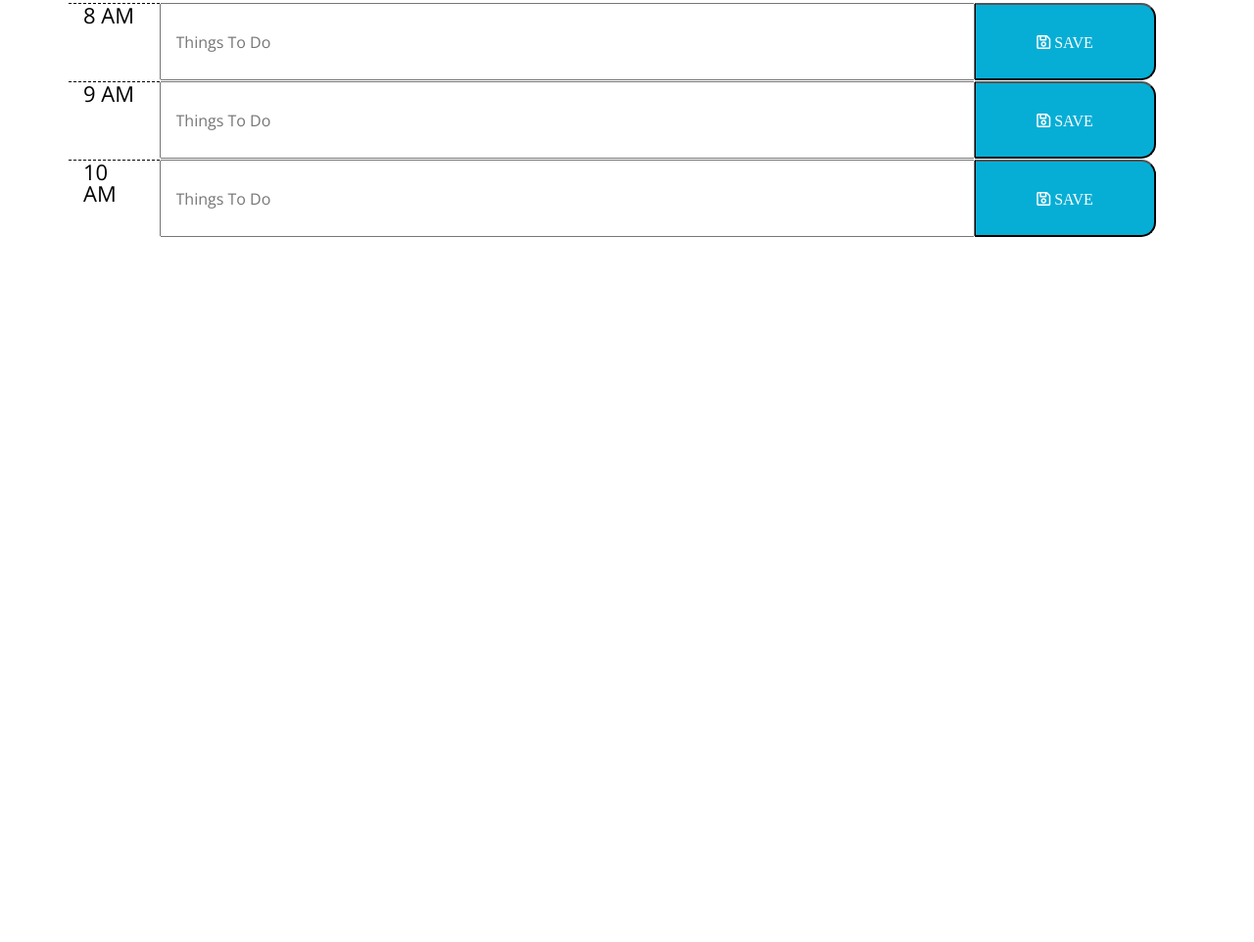
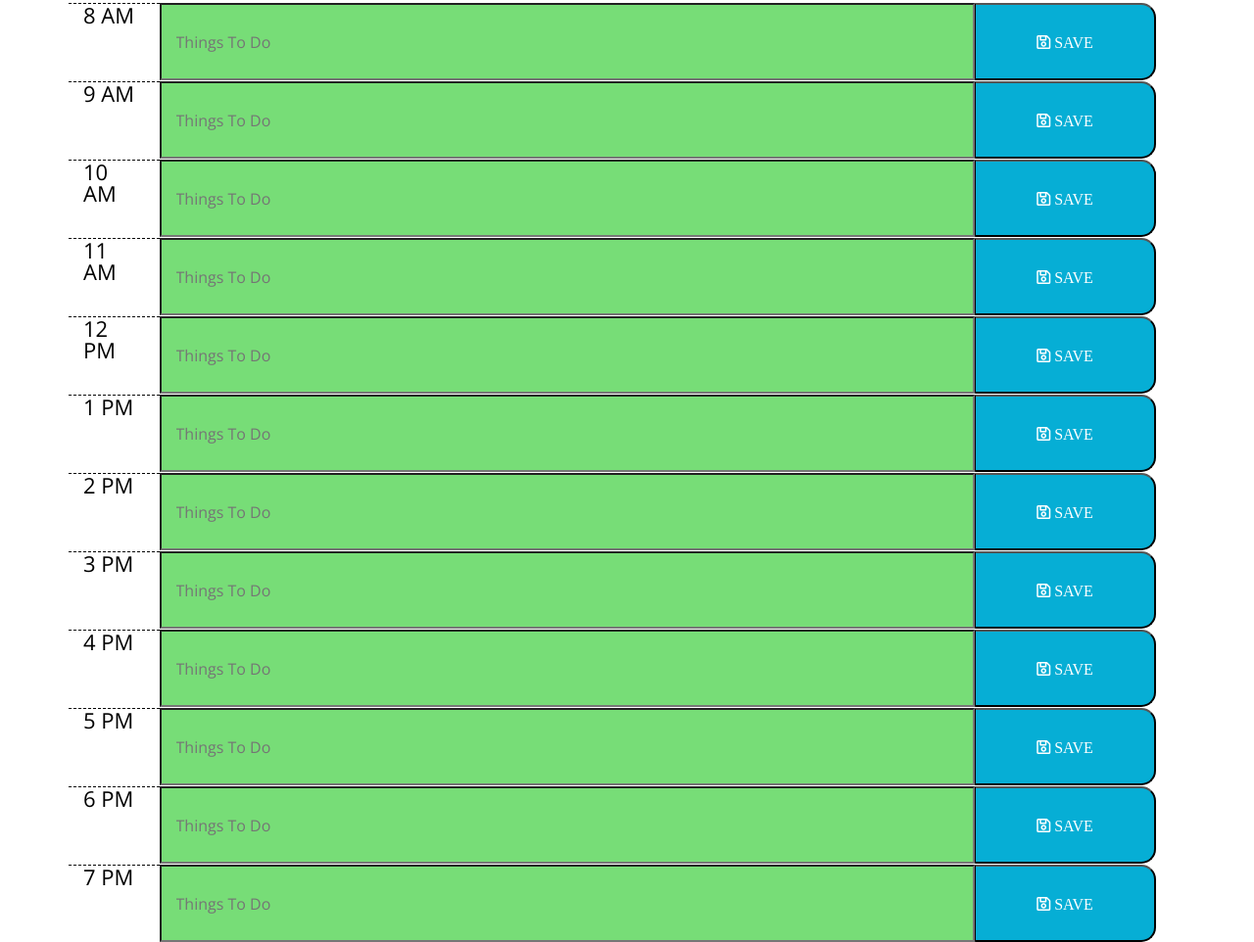
Before and after one commit to markkimeyer/daily-planner, a plain HTML site: page planner.html in a window 1280 px wide. Shown: the part 334-1296 px from the top of the page at 98% size. Before the commit the page ends 800 px from the top, so only its background shows below. Drawn offline with nearby package versions, Linux system fonts and the light colour scheme.

Commit message:
past present future working

```diff
--- a/planner.html
+++ b/planner.html
@@ -31,25 +31,70 @@
     </header>
     <div class="container">
       <!-- Timeblocks go here -->
-      <div class="row input-group lg-3" id = "8am">
+      <div class="row input-group lg-3">
         <p class = "col-lg-1 hour">8 AM</p>
-        <input type = "text" class="text-body col-lg-9" placeholder="Things To Do">
+        <input type = "text" class="text-body col-lg-9" placeholder="Things To Do" data-value = "8">
         <button class= "saveBtn col-lg-2"><src= i class = "far fa-save"></i> SAVE</button>
       </div>
-      <div class="row input-group lg-3" id = "9am">
+      <div class="row input-group lg-3">
         <p class = "col-lg-1 hour">9 AM</p>
-        <input type = "text" class="text-body col-lg-9" placeholder="Things To Do">
+        <input type = "text" class="text-body col-lg-9" placeholder="Things To Do"  data-value = "9">
         <button class= "saveBtn col-lg-2"><src= i class = "far fa-save"></i> SAVE</button>
       </div>
-      <div class="row input-group lg-3" id = "10am">
+      <div class="row input-group lg-3">
         <p class = "col-lg-1 hour">10 AM</p>
-        <input type = "text" class="text-body col-lg-9" placeholder="Things To Do">
+        <input type = "text" class="text-body col-lg-9" placeholder="Things To Do" data-value = "10">
+        <button class= "saveBtn col-lg-2"><src= i class = "far fa-save"></i> SAVE</button>
+      </div>
+      <div class="row input-group lg-3">
+        <p class = "col-lg-1 hour">11 AM</p>
+        <input type = "text" class="text-body col-lg-9" placeholder="Things To Do"  data-value = "11">
+        <button class= "saveBtn col-lg-2"><src= i class = "far fa-save"></i> SAVE</button>
+      </div>
+      <div class="row input-group lg-3">
+        <p class = "col-lg-1 hour">12 PM</p>
+        <input type = "text" class="text-body col-lg-9" placeholder="Things To Do" data-value = "12">
+        <button class= "saveBtn col-lg-2"><src= i class = "far fa-save"></i> SAVE</button>
+      </div>
+      <div class="row input-group lg-3">
+        <p class = "col-lg-1 hour">1 PM</p>
+        <input type = "text" class="text-body col-lg-9" placeholder="Things To Do" data-value = "13">
+        <button class= "saveBtn col-lg-2"><src= i class = "far fa-save"></i> SAVE</button>
+      </div>
+      <div class="row input-group lg-3">
+        <p class = "col-lg-1 hour">2 PM</p>
+        <input type = "text" class="text-body col-lg-9" placeholder="Things To Do" data-value = "14">
+        <button class= "saveBtn col-lg-2"><src= i class = "far fa-save"></i> SAVE</button>
+      </div>
+      <div class="row input-group lg-3">
+        <p class = "col-lg-1 hour">3 PM</p>
+        <input type = "text" class="text-body col-lg-9" placeholder="Things To Do" data-value = "15">
+        <button class= "saveBtn col-lg-2"><src= i class = "far fa-save"></i> SAVE</button>
+      </div>
+      <div class="row input-group lg-3">
+        <p class = "col-lg-1 hour">4 PM</p>
+        <input type = "text" class="text-body col-lg-9" placeholder="Things To Do"  data-value = "16">
+        <button class= "saveBtn col-lg-2"><src= i class = "far fa-save"></i> SAVE</button>
+      </div>
+      <div class="row input-group lg-3">
+        <p class = "col-lg-1 hour">5 PM</p>
+        <input type = "text" class="text-body col-lg-9" placeholder="Things To Do" data-value = "17">
+        <button class= "saveBtn col-lg-2"><src= i class = "far fa-save"></i> SAVE</button>
+      </div>
+      <div class="row input-group lg-3">
+        <p class = "col-lg-1 hour">6 PM</p>
+        <input type = "text" class="text-body col-lg-9" placeholder="Things To Do" data-value = "18">
+        <button class= "saveBtn col-lg-2"><src= i class = "far fa-save"></i> SAVE</button>
+      </div>
+      <div class="row input-group lg-3">
+        <p class = "col-lg-1 hour">7 PM</p>
+        <input type = "text" class="text-body col-lg-9" placeholder="Things To Do" data-value = "19">
         <button class= "saveBtn col-lg-2"><src= i class = "far fa-save"></i> SAVE</button>
       </div>
     </div>
 
     <script src="https://cdnjs.cloudflare.com/ajax/libs/jquery/3.2.1/jquery.min.js"></script>
     <script src="https://cdnjs.cloudflare.com/ajax/libs/moment.js/2.24.0/moment.min.js"></script>
-    <script src="script.js"></script>
+    <script src="script.js"> </script>
 </body>
 </html>
--- a/script.js
+++ b/script.js
@@ -5,36 +5,44 @@ var currentDate = moment().format("MM/DD/YYYY");
 $("#currentDay").append(currentDate);
 
 //save input to local storage
-$(".saveBtn").on("click", function () {
-    var toDO = $(this).val();
-    console.log(toDo);
+// $(".saveBtn").on("click", function () {
+//     var toDO = $(this).val();
+//     console.log(toDo);
 
-    localStorage.setItem()
-})
+//     localStorage.setItem()
+// })
 
 //current hour for color changes
 var currentHour = moment().hour();
 
-var textBody = $(".textBody");
+// var plannerHour = $(".row").attr("value");
+// console.log(plannerHour);
 
-function changeColor() {
-    for (var i = 0; i < textBody.length; i++) {
-        var now = parseInt(textBody[i].dataset.time);
-        console.log(now);
+var textBody = $(".text-body");
 
-        if (now > currentHour) {
-            textBody[i].attr("id", "future");
+;
+
+    function changeColor() {
+        console.log(currentHour);
+        for (var i = 0; i < textBody.length; i++){
+            var currentHourInputBox = textBody[i];
+            // var plannerHour = $(".row").attr("value");
+            // console.log($(currentHourInputBox).attr("data-value"));
+            var plannerHour = $(currentHourInputBox).attr("data-value");
+
+        if (plannerHour > currentHour) {
+            $(textBody[i]).addClass("future");
         }
 
-        if (now < currentHour) {
-            textBody[i].attr("id", "past");
+        if (plannerHour < currentHour) {
+            $(textBody[i]).addClass("past");
         }
 
-        if (now == currentHour) {
-            textBody[i].attr("id", "present");
+        if (plannerHour === currentHour) {
+            $(textBody[i]).addClass("present");
         }
 
     }
+}
 
 changeColor();
-}
--- a/style.css
+++ b/style.css
@@ -45,7 +45,8 @@ textarea{
 
 .past {
   background-color: #d3d3d3;
-  color: white;
+  color: white; */
+
 }
 
 .present {
@@ -66,6 +67,7 @@ textarea{
   color: white;
 }
 
+
 .saveBtn i:hover {
   font-size: 20px;
   transition: all .3s ease-in-out;
```
